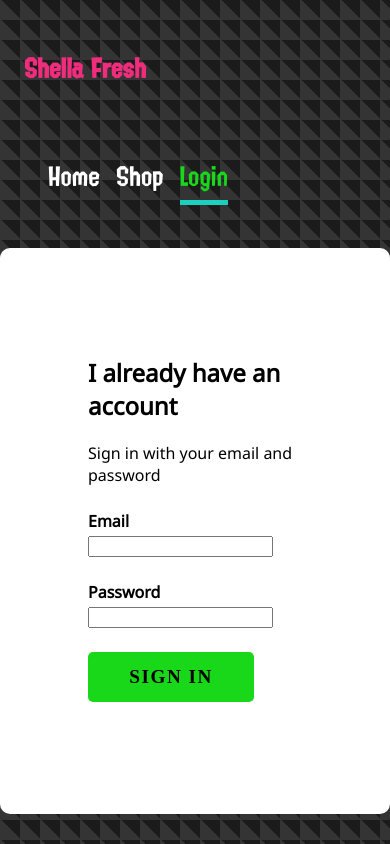
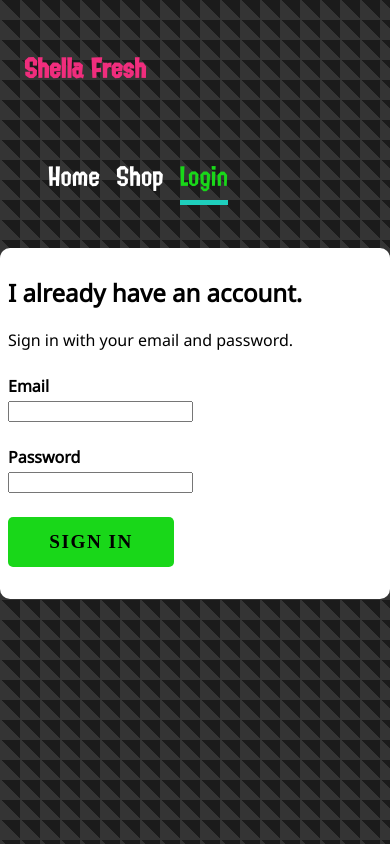
Before and after one commit to WesloTheWeb/RRS_project_1, a React (Create React App) app: page /login in a window 390 px wide. Built offline with nearby package versions, Linux system fonts and the light colour scheme.

Commit message:
Minor changes, moved nav bar to the left slightly. Added punctuation

```diff
--- a/src/components/Header/Header.module.scss
+++ b/src/components/Header/Header.module.scss
@@ -20,6 +20,7 @@
 /*Navigation*/
 .navigation {
     display: flex;
+    margin-right: 1.5rem;
 }
 
 .navigation li {
--- a/src/components/LoginPage/LoginPage.module.scss
+++ b/src/components/LoginPage/LoginPage.module.scss
@@ -31,4 +31,8 @@
     .loginLayout {
         display: block;
     }
+
+    .terminalUIBlock {
+        padding: 0.5rem;
+    }
 }
--- a/src/containers/Sign-in/SignIn.js
+++ b/src/containers/Sign-in/SignIn.js
@@ -26,8 +26,8 @@ const SignIn = (props) => {
 
     return (
         <div className={terminalUIBlock}>
-            <h2>I already have an account</h2>
-            <span>Sign in with your email and password</span>
+            <h2>I already have an account.</h2>
+            <span>Sign in with your email and password.</span>
             <form onSubmit={handleSubmit} className={loginCommon}>
                 <label htmlFor="email">Email</label>
                 <input name="email" id="email" value={form.email} type="email" onChange={handleChange} required />
@@ -39,4 +39,6 @@ const SignIn = (props) => {
     );
 };
 
+// TO-DO: Add in RSS Feed of Twitter that searches for #ShellaFresh
+
 export default SignIn;
```
